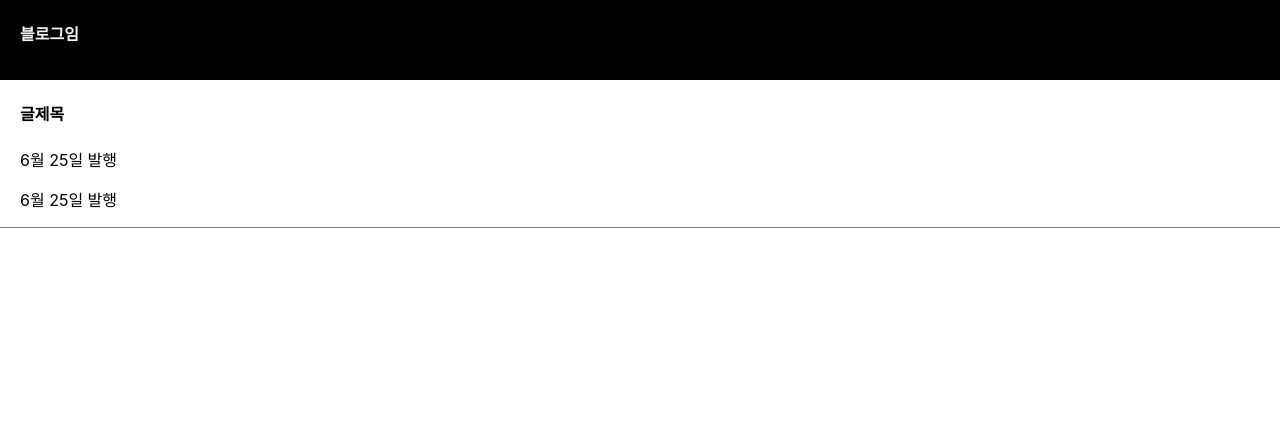
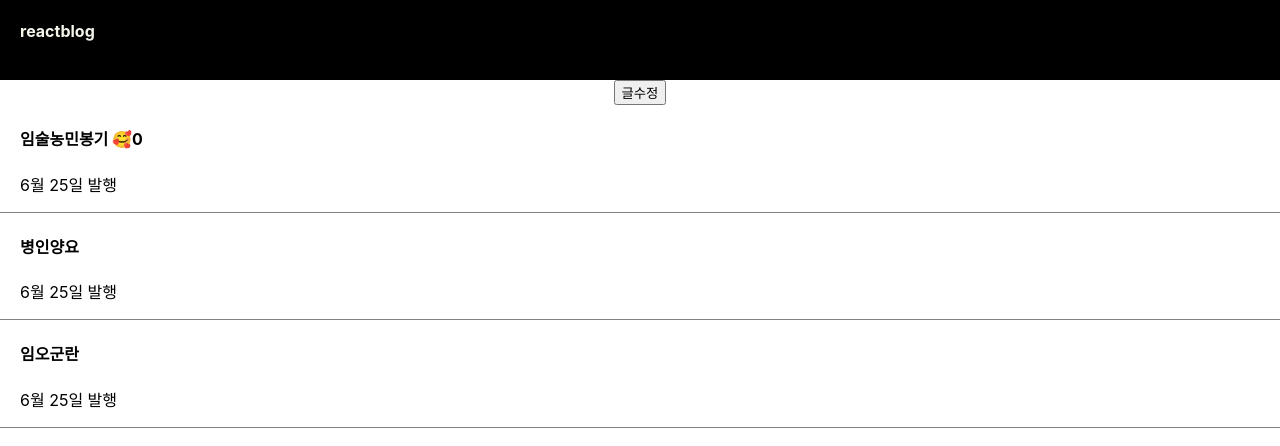
Before and after one commit to an2434/an2434.github.io, a React (Create React App) app in the folder blog/: page / in a window 1280 px wide. Shown: the top 446 px of the page. Built offline with nearby package versions, Linux system fonts and the light colour scheme.

Commit message:
state 값 변경& array 오름차순

```diff
--- a/blog/src/App.css
+++ b/blog/src/App.css
@@ -21,9 +21,8 @@ div{
   padding-left: 20px;
   text-align: left;
   border-bottom: 1px solid gray;
+}
 
-
-}
 
 
 .App-logo {
--- a/blog/src/App.js
+++ b/blog/src/App.js
@@ -1,28 +1,45 @@
 import logo from './logo.svg';
 import './App.css';
-import{useState} from 'react';
+import { useState } from 'react';
 function App() {
   let post = '강남 우동 맛집';
-useState();
+  let [글제목, 제목변경] = useState(['임술농민봉기', '병인양요', '임오군란']);
+  let [like, c] = useState(0);
+
+
   return (
     <div className="App">
       <div className="black-nav">
+        <h4>reactblog</h4>
+      </div>
+      <button onClick={() => {
+        let copy= [...글제목];
+        copy.sort();
+        제목변경(copy);
 
-        <h4>
-          블로그임
+      }}>글수정</button>
+
+      <div className="list">
+        <h4>{글제목[0]}<span onClick={()=>c(like + 1)}> 🥰</span>{like}</h4>
+        <p>6월 25일 발행</p>
+      </div>
+      <div className="list">
+        <h4>{글제목[1]}</h4>
+        <p>6월 25일 발행</p>
+      </div>
+      <div className="list">
+
+        <h4>{글제목[2]}
+
+
         </h4>
 
-        {/* <h4 style={{color :'red', fontSize :'16px'}} id = {post}>블로그임</h4> */}
-      </div>
-      <div className ="list">
-        <h4>글제목</h4>
-        <p>6월 25일 발행</p>
         <p>6월 25일 발행</p>
 
       </div>
-      {/* <h4>{post}</h4> */}
+    </div>
 
-    </div>
+
   );
 }
 
```
